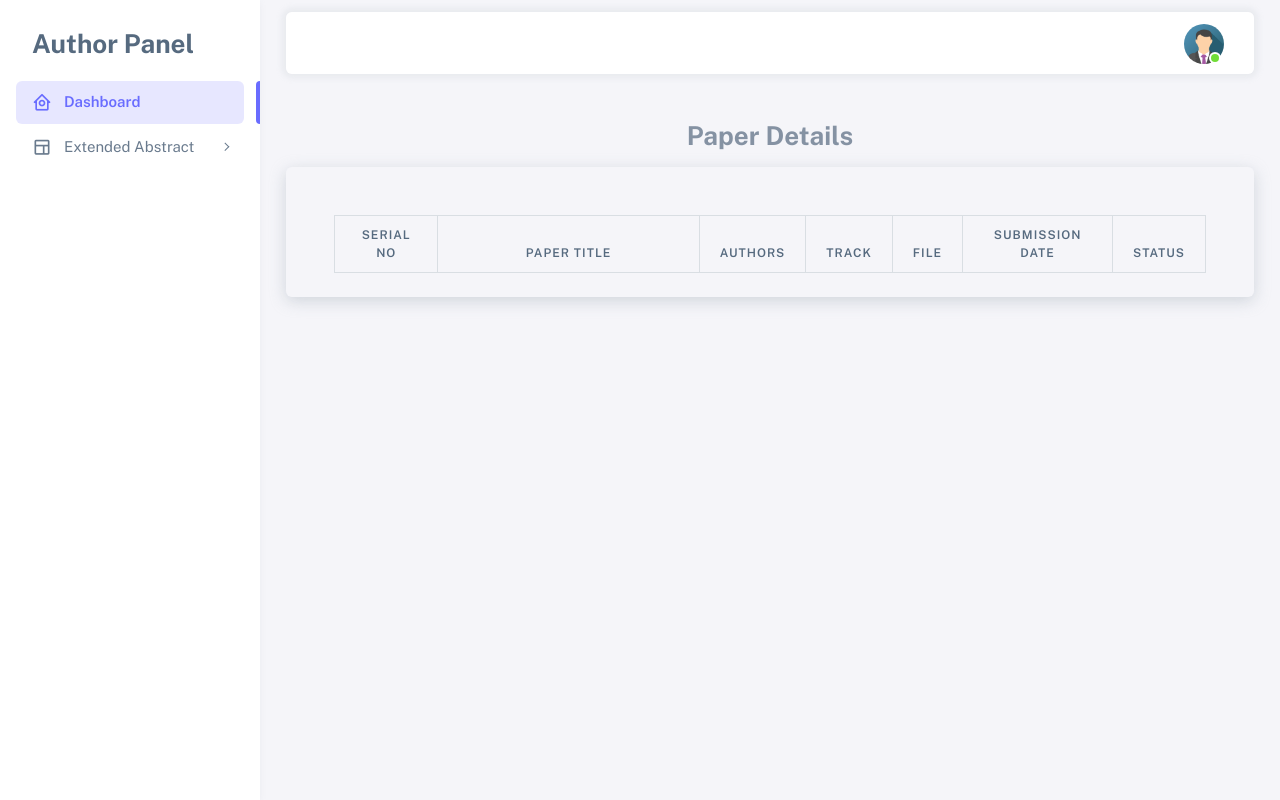
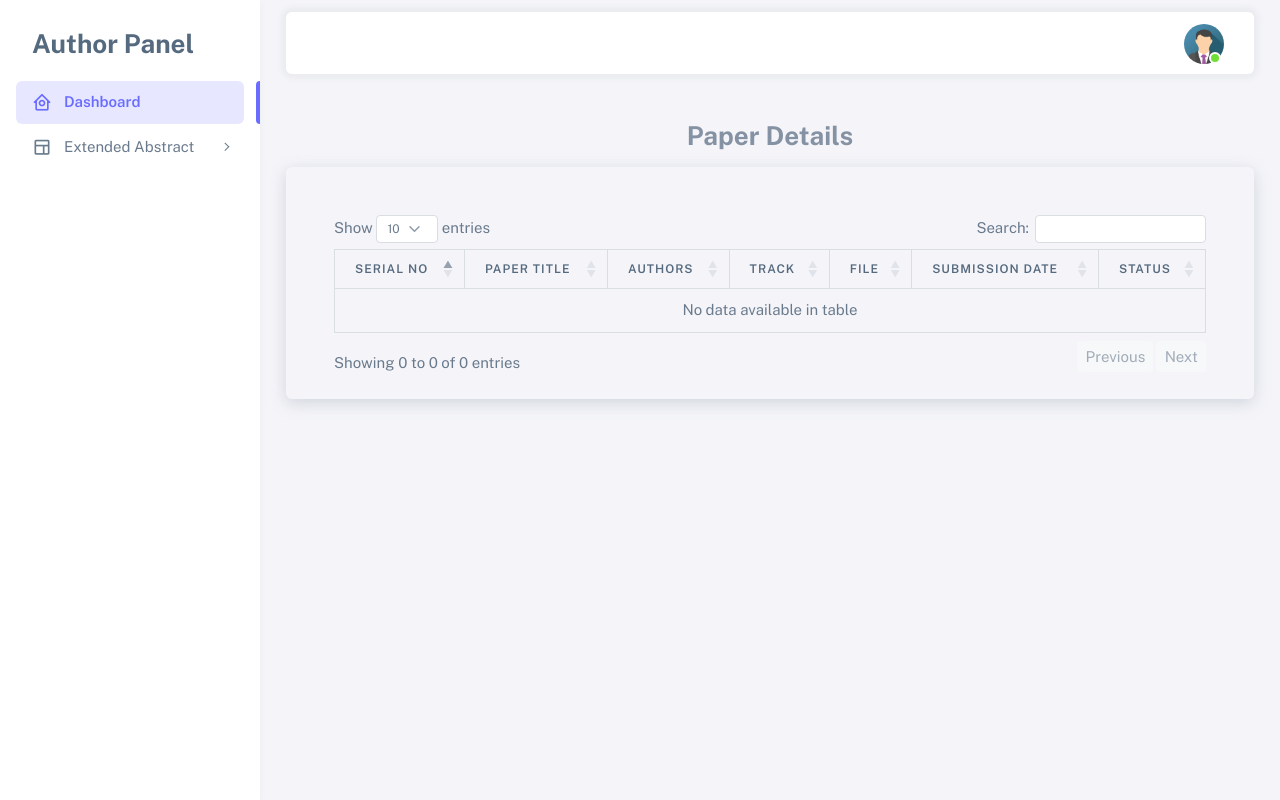
Before and after one commit to sakib3201/jkkniu_conference_php, a PHP site: page /jkkniu_conference_php/author/new_papers.php in a window 1280 px wide. Run offline with PHP 8.4, Linux system fonts and the light colour scheme; the visitor is signed in with stand-in values (Sample User, id 1); data comes from the database, SQL or seed files in the repository; lists and menus that the app fills with data are empty; some libraries are stand-ins or nearby versions.

Commit message:
pagination add

```diff
--- a/admin/admin_header.php
+++ b/admin/admin_header.php
@@ -50,7 +50,6 @@ if (!isset($_SESSION['admin_id'])) {
               <i class="menu-icon tf-icons bx bx-layout"></i>
               <div data-i18n="Extended Abstract">Extended Abstract</div>
             </a>
-
             <ul class="menu-sub">
               <li class="menu-item">
                 <a href="show_all_papers.php" class="menu-link">
--- a/admin/committee_details.php
+++ b/admin/committee_details.php
@@ -9,11 +9,11 @@
     <div class="col">
         <div class="card pt-5 pb-4 shadow mb-5 px-md-5 px-3 bg-body rounded">
             <div class="table-responsive">
-                <table class="table table-bordered table-hover text-center">
+                <table id="table" class="table table-bordered table-hover text-center">
                     <thead>
                         <tr>
                             <th>Serial No</th>
-                            <th width="20%">Name</th>
+                            <th>Name</th>
                             <th>University</th>
                             <th>Post</th>
                             <th>email</th>
--- a/admin/new_papers.php
+++ b/admin/new_papers.php
@@ -8,11 +8,11 @@
             <!-- </div> -->
             <!-- <div class="card-body"> -->
             <div class="table-responsive">
-                <table class="table table-bordered table-hover text-center">
+                <table id="table" class="table table-bordered table-hover text-center">
                     <thead>
                         <tr>
                             <th>Serial No</th>
-                            <th width="30%">Paper Title</th>
+                            <th>Paper Title</th>
                             <th>Authors</th>
                             <th>Track</th>
                             <th>File</th>
--- a/admin/show_all_speakers.php
+++ b/admin/show_all_speakers.php
@@ -7,14 +7,14 @@
     <div class="col">
         <div class="card pt-5 pb-4 shadow mb-5 px-md-5 px-3 bg-body rounded">
             <div class="table-responsive">
-                <table class="table table-bordered table-hover text-center">
+                <table id="table" class="table table-bordered table-hover text-center">
                     <thead>
                         <tr>
                             <th>Serial No</th>
-                            <th width="20%">Name</th>
+                            <th>Name</th>
                             <th>University</th>
                             <th>Topic</th>
-                            <th>email</th>
+                            <th>Email</th>
                             <th>Image</th>
                             <!-- <th>Action</th> -->
                         </tr>
--- a/author/author_footer.php
+++ b/author/author_footer.php
@@ -46,6 +46,15 @@
 <!-- <script src="../admin/assets/js/dashboards-analytics.js"></script> -->
 
 <!-- Place this tag in your head or just before your close body tag. -->
+<script src="https://code.jquery.com/jquery-3.6.3.min.js" integrity="sha256-pvPw+upLPUjgMXY0G+8O0xUf+/Im1MZjXxxgOcBQBXU=" crossorigin="anonymous"></script>
+
+<script src="https://cdn.datatables.net/1.13.3/js/jquery.dataTables.min.js"></script>
+<script src="https://cdn.datatables.net/1.13.3/js/dataTables.bootstrap5.min.js"></script>
+<script>
+  $(document).ready(function() {
+    $('#table').DataTable();
+  });
+</script>
 <script async defer src="https://buttons.github.io/buttons.js"></script>
 </body>
 
--- a/author/author_linker.php
+++ b/author/author_linker.php
@@ -22,6 +22,8 @@
     <link rel="stylesheet" href="../admin/assets/vendor/fonts/boxicons.css" />
 
     <!-- Core CSS -->
+    <link rel="stylesheet" href="https://cdn.datatables.net/1.13.3/css/dataTables.bootstrap5.min.css">
+
     <link rel="stylesheet" href="../admin/assets/vendor/css/core.css" class="template-customizer-core-css" />
     <link rel="stylesheet" href="../admin/assets/vendor/css/theme-default.css" class="template-customizer-theme-css" />
     <link rel="stylesheet" href="../admin/assets/css/demo.css" />
--- a/author/new_papers.php
+++ b/author/new_papers.php
@@ -8,11 +8,11 @@
             <!-- </div> -->
             <!-- <div class="card-body"> -->
             <div class="table-responsive">
-                <table class="table table-bordered table-hover text-center">
+                <table id="table" class="table table-bordered table-hover text-center">
                     <thead>
                         <tr>
                             <th>Serial No</th>
-                            <th width="30%">Paper Title</th>
+                            <th>Paper Title</th>
                             <th>Authors</th>
                             <th>Track</th>
                             <th>File</th>
```
Also changed, not shown: admin/admin_footer.php (+9 -0 lines), admin/admin_linker.php (+12 -0 lines), admin/show_all_papers.php (+7 -3 lines).
